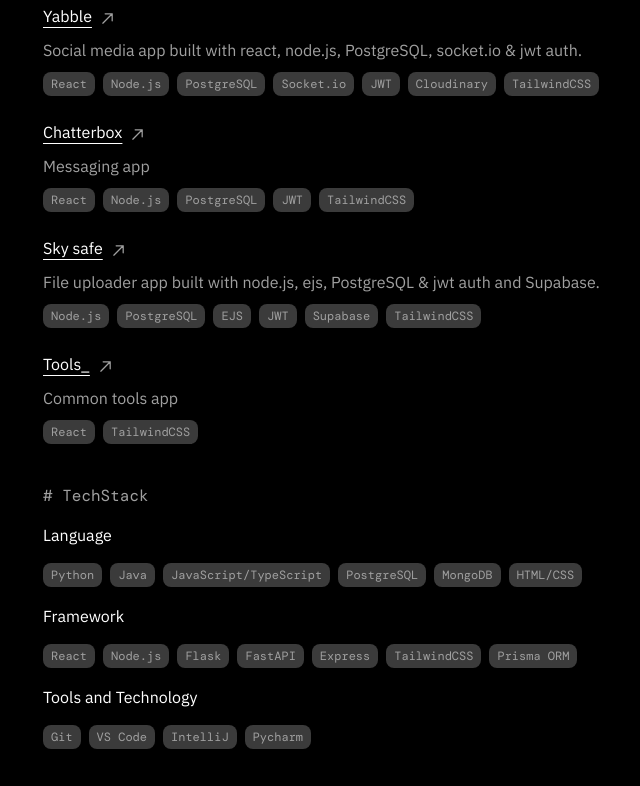
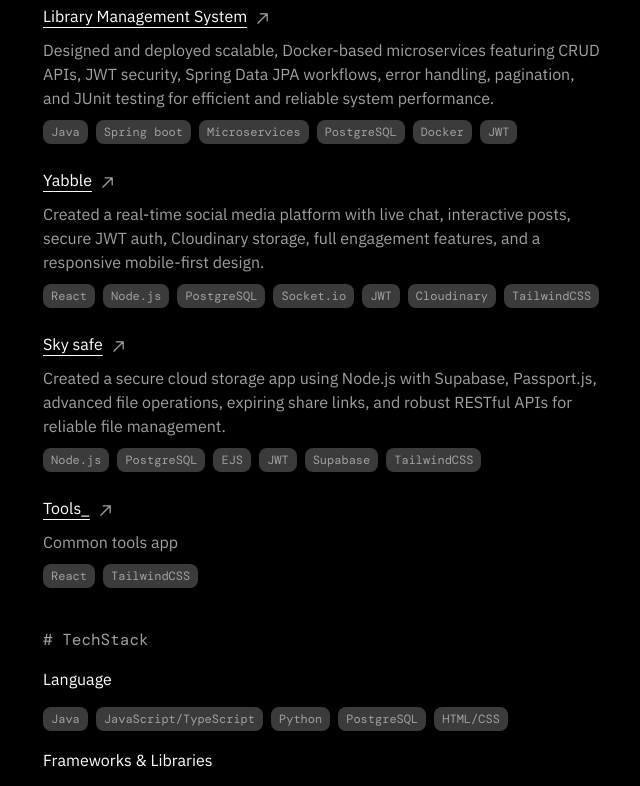
Before and after one commit to notsanta20/portfolio, a React (Vite) app: page / in a window 1280 px wide. Shown: the part 380-1166 px from the top of the page, without its empty margins (317-957 px from the left). Built offline with nearby package versions, Linux system fonts and the light colour scheme; a web font is replaced by a local one.

Commit message:
update: updated projects and tech stack

```diff
--- a/src/app/routes/Home.tsx
+++ b/src/app/routes/Home.tsx
@@ -22,37 +22,60 @@ function Home() {
     {
       title: "Language",
       stack: [
-        "Python",
         "Java",
         "JavaScript/TypeScript",
+        "Python",
         "PostgreSQL",
-        "MongoDB",
         "HTML/CSS",
       ],
     },
     {
-      title: "Framework",
+      title: "Frameworks & Libraries",
       stack: [
+        "Spring Boot",
         "React",
         "Node.js",
-        "Flask",
+        "Express",
         "FastAPI",
-        "Express",
         "TailwindCSS",
         "Prisma ORM",
+        "JUnit",
       ],
     },
     {
-      title: "Tools and Technology",
-      stack: ["Git", "VS Code", "IntelliJ", "Pycharm"],
+      title: "Tools & Patterns",
+      stack: [
+        "Docker",
+        "Git",
+        "VS Code",
+        "IntelliJ",
+        "Pycharm",
+        "OOP",
+        "REST API Design",
+        "Microservices",
+      ],
     },
   ];
   const allProjects: Array<project> = [
     {
+      name: "Library Management System",
+      link: "https://github.com/notsanta20/lib_mngmnt_system_backend",
+      description:
+        "Designed and deployed scalable, Docker-based microservices featuring CRUD APIs, JWT security, Spring Data JPA workflows, error handling, pagination, and JUnit testing for efficient and reliable system performance.",
+      techStack: [
+        "Java",
+        "Spring boot",
+        "Microservices",
+        "PostgreSQL",
+        "Docker",
+        "JWT",
+      ],
+    },
+    {
       name: "Yabble",
       link: "https://yabble.santhosh.dev/",
       description:
-        "Social media app built with react, node.js, PostgreSQL, socket.io & jwt auth.",
+        "Created a real-time social media platform with live chat, interactive posts, secure JWT auth, Cloudinary storage, full engagement features, and a responsive mobile-first design.",
       techStack: [
         "React",
         "Node.js",
@@ -64,16 +87,10 @@ function Home() {
       ],
     },
     {
-      name: "Chatterbox",
-      link: "https://chatterbox-henna.vercel.app/",
-      description: "Messaging app",
-      techStack: ["React", "Node.js", "PostgreSQL", "JWT", "TailwindCSS"],
-    },
-    {
       name: "Sky safe",
       link: "https://file-uploader-jcen.onrender.com",
       description:
-        "File uploader app built with node.js, ejs, PostgreSQL & jwt auth and Supabase.",
+        "Created a secure cloud storage app using Node.js with Supabase, Passport.js, advanced file operations, expiring share links, and robust RESTful APIs for reliable file management.",
       techStack: [
         "Node.js",
         "PostgreSQL",
```
